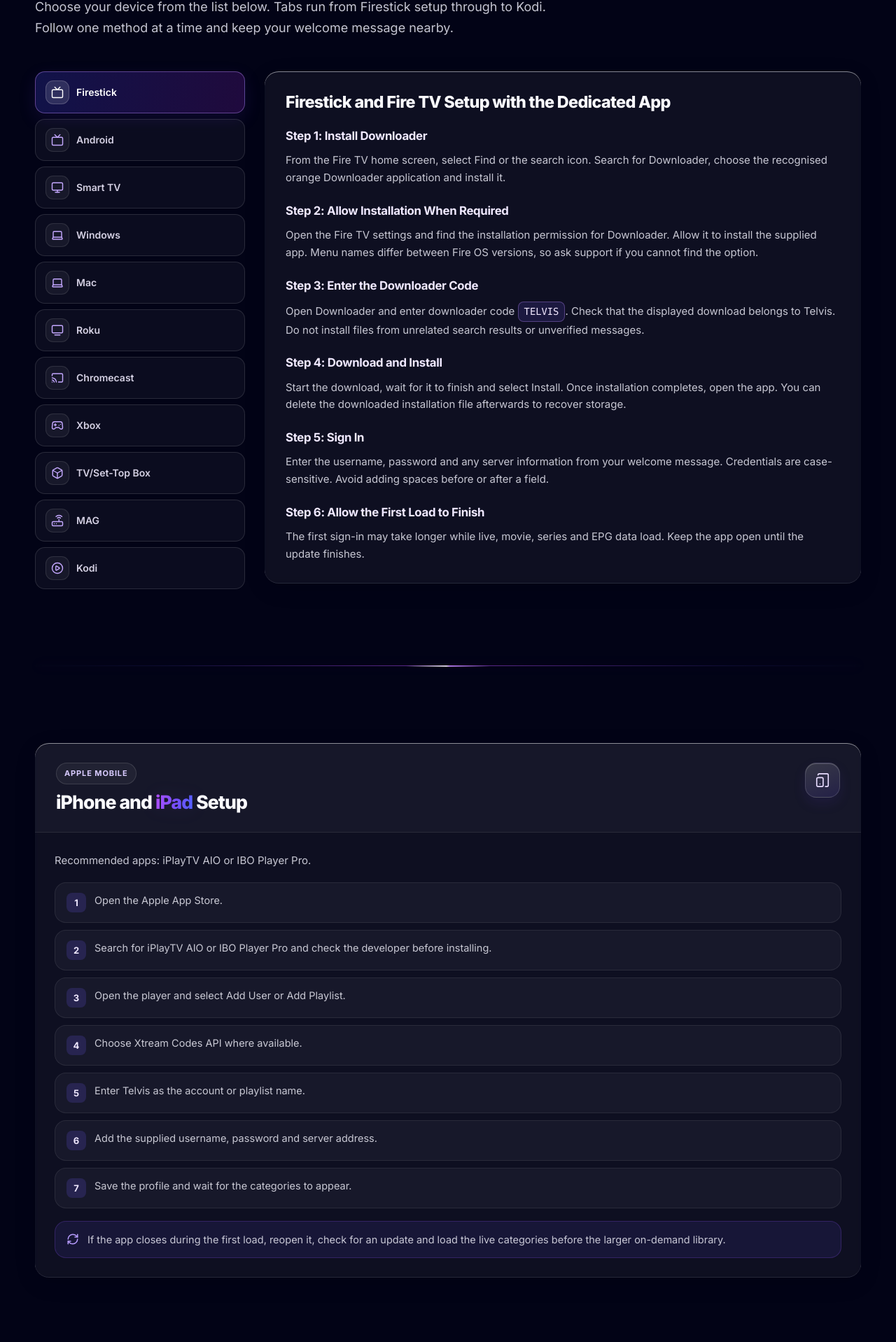
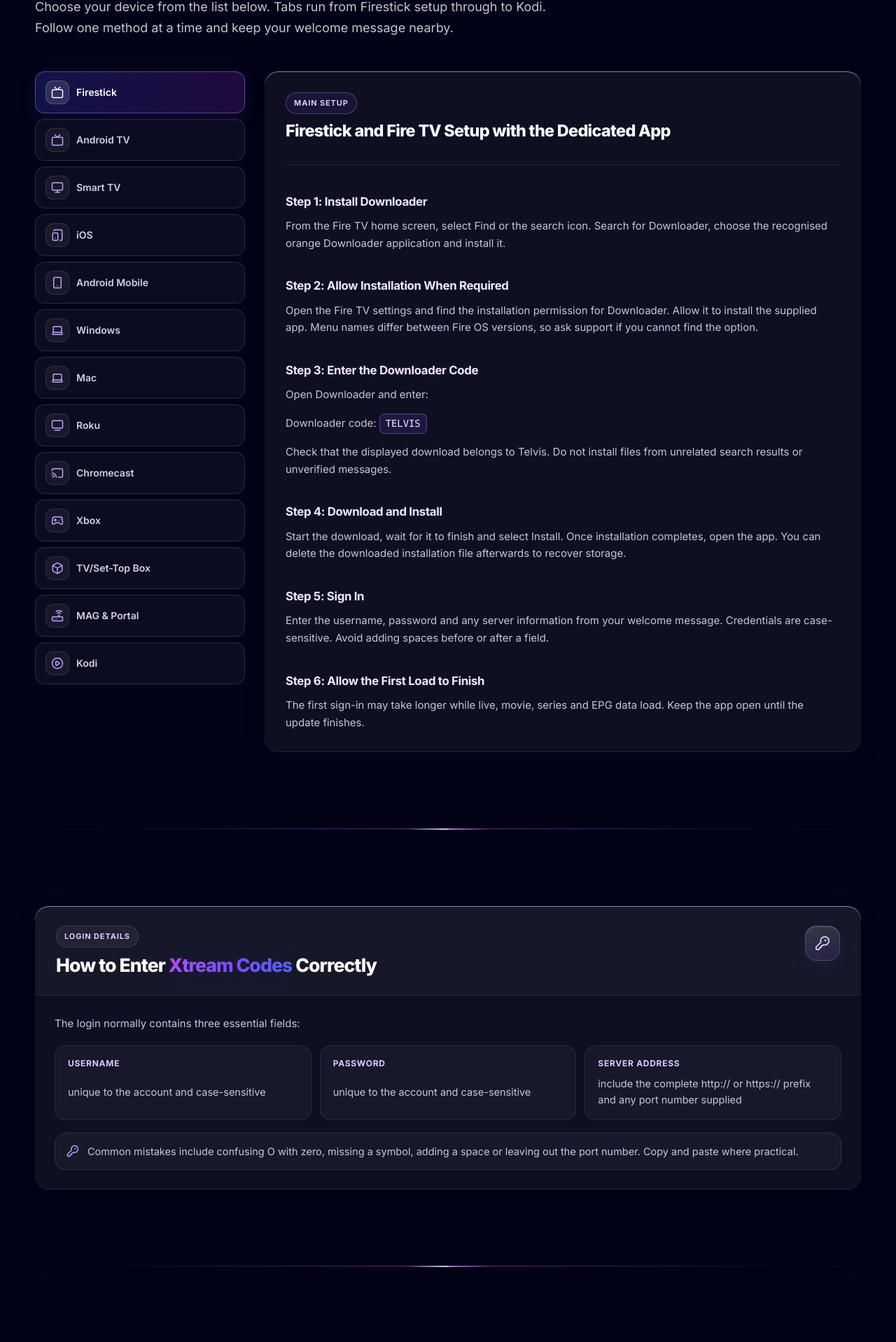
Before and after one commit to saimsultan380/brilltv.uk, a Next.js app: page /installation-guide in a window 1280 px wide. Shown: the part 1758-3676 px from the top of the page at 70% size. Built offline with nearby package versions, Linux system fonts and the light colour scheme.

Commit message:
first commit

```diff
--- a/app/globals.css
+++ b/app/globals.css
@@ -589,6 +589,33 @@
 .telvis-guide-panel {
   scroll-margin-top: 108px;
   padding: clamp(22px, 4vw, 30px);
+}
+
+.telvis-guide-panel-head {
+  display: grid;
+  gap: 10px;
+  margin-bottom: 18px;
+  padding-bottom: 18px;
+  border-bottom: 1px solid rgba(255, 255, 255, 0.08);
+}
+
+.telvis-guide-panel-eyebrow {
+  display: inline-flex;
+  width: fit-content;
+  padding: 6px 11px;
+  border-radius: 999px;
+  border: 1px solid rgba(190, 140, 255, 0.35);
+  background: rgba(130, 80, 255, 0.1);
+  color: #d8cbff;
+  font-size: 11px;
+  font-weight: 700;
+  letter-spacing: 0.08em;
+  text-transform: uppercase;
+}
+
+.telvis-guide-panel-body {
+  display: grid;
+  gap: 0;
 }
 
 .telvis-guide-panel:not(.is-active) {
--- a/app/installation-guide/page.tsx
+++ b/app/installation-guide/page.tsx
@@ -1,5 +1,4 @@
 import type { Metadata } from "next";
-import { InstallationGuideAdditionalDevices } from "@/components/installation/InstallationGuideAdditionalDevices";
 import { InstallationGuideBefore } from "@/components/installation/InstallationGuideBefore";
 import { InstallationGuideHero } from "@/components/installation/InstallationGuideHero";
 import {
@@ -71,7 +70,6 @@
           </div>
         </section>
 
-        <InstallationGuideAdditionalDevices />
         <InstallationGuideXtream />
         <InstallationGuideEpg />
         <InstallationGuideTroubleshooting />
--- a/components/installation/InstallationGuideAdditionalDevices.tsx
+++ /dev/null
@@ -1,61 +0,0 @@
-import {
-  GuideStandaloneSection,
-  guideStandaloneIcons,
-} from "@/components/installation/GuideStandaloneSection";
-import { TitleAccent } from "@/components/ui/SectionHeader";
-import { additionalDeviceSections } from "@/lib/installation-guide-data";
-
-const sectionConfig = {
-  "iphone-ipad": {
-    eyebrow: "Apple mobile",
-    icon: guideStandaloneIcons.iphone,
-    title: (
-      <>
-        iPhone and <TitleAccent>iPad</TitleAccent> Setup
-      </>
-    ),
-    variant: "ordered" as const,
-  },
-  "apple-tv": {
-    eyebrow: "Apple TV",
-    icon: guideStandaloneIcons.appleTv,
-    title: (
-      <>
-        <TitleAccent>Apple TV</TitleAccent> Setup
-      </>
-    ),
-    variant: "ordered" as const,
-  },
-  "android-mobile": {
-    eyebrow: "Android mobile",
-    icon: guideStandaloneIcons.androidMobile,
-    title: (
-      <>
-        Android Phone and <TitleAccent>Tablet</TitleAccent> Setup
-      </>
-    ),
-    variant: "content" as const,
-  },
-};
-
-export function InstallationGuideAdditionalDevices() {
-  return (
-    <>
-      {additionalDeviceSections.map((section) => {
-        const config = sectionConfig[section.id as keyof typeof sectionConfig];
-
-        return (
-          <GuideStandaloneSection
-            key={section.id}
-            id={`guide-${section.id}-heading`}
-            eyebrow={config.eyebrow}
-            title={config.title}
-            blocks={section.blocks}
-            variant={config.variant}
-            icon={config.icon}
-          />
-        );
-      })}
-    </>
-  );
-}
--- a/components/installation/InstallationGuideTabs.tsx
+++ b/components/installation/InstallationGuideTabs.tsx
@@ -8,6 +8,8 @@
   Monitor,
   PlayCircle,
   Router,
+  Smartphone,
+  TabletSmartphone,
   Tv,
   TvMinimal,
 } from "lucide-react";
@@ -25,6 +27,8 @@
 const guideDeviceIcons: Record<string, LucideIcon> = {
   firestick: Tv,
   "android-tv": Tv,
+  "android-mobile": Smartphone,
+  ios: TabletSmartphone,
   "smart-tv": Monitor,
   windows: Laptop,
   mac: Laptop,
@@ -105,10 +109,11 @@
               className={`telvis-glass telvis-guide-panel${isActive ? " is-active" : ""}`}
               hidden={!isActive}
             >
-              <CardRevealPart as="h2" className="telvis-guide-panel-title">
-                {section.title}
+              <CardRevealPart className="telvis-guide-panel-head">
+                <span className="telvis-guide-panel-eyebrow">Main Setup</span>
+                <h2 className="telvis-guide-panel-title">{section.title}</h2>
               </CardRevealPart>
-              <CardRevealPart>
+              <CardRevealPart className="telvis-guide-panel-body">
                 <GuideContent blocks={section.blocks} />
               </CardRevealPart>
             </CardReveal>
--- a/lib/installation-guide-data.ts
+++ b/lib/installation-guide-data.ts
@@ -68,7 +68,15 @@
     { type: "h3", text: "Step 3: Enter the Downloader Code" },
     {
       type: "p",
-      text: "Open Downloader and enter downloader code {{code}}. Check that the displayed download belongs to Telvis. Do not install files from unrelated search results or unverified messages.",
+      text: "Open Downloader and enter:",
+    },
+    {
+      type: "p",
+      text: "Downloader code: {{code}}",
+    },
+    {
+      type: "p",
+      text: "Check that the displayed download belongs to Telvis. Do not install files from unrelated search results or unverified messages.",
     },
     { type: "h3", text: "Step 4: Download and Install" },
     {
@@ -92,7 +100,7 @@
   firestickSection,
   {
     id: "android-tv",
-    label: "Android",
+    label: "Android TV",
     title: "Android TV, Google TV and Android Box Setup",
     blocks: [
       {
@@ -164,6 +172,68 @@
       {
         type: "p",
         text: "First check which operating system the television uses. Android TV and Google TV models should follow the Android TV instructions above. VIDAA and other systems must use a compatible player available in their own official store.",
+      },
+    ],
+  },
+  {
+    id: "ios",
+    label: "iOS",
+    title: "iPhone, iPad and Apple TV Setup",
+    blocks: [
+      { type: "h3", text: "iPhone and iPad Setup" },
+      { type: "p", text: "Recommended apps: iPlayTV AIO or IBO Player Pro." },
+      {
+        type: "ol",
+        items: [
+          "Open the Apple App Store.",
+          "Search for iPlayTV AIO or IBO Player Pro and check the developer before installing.",
+          "Open the player and select Add User or Add Playlist.",
+          "Choose Xtream Codes API where available.",
+          "Enter Telvis as the account or playlist name.",
+          "Add the supplied username, password and server address.",
+          "Save the profile and wait for the categories to appear.",
+        ],
+      },
+      {
+        type: "p",
+        text: "If the app closes during the first load, reopen it, check for an update and load the live categories before the larger on-demand library.",
+      },
+      { type: "h3", text: "Apple TV Setup" },
+      { type: "p", text: "Recommended app: IBO Player Pro." },
+      {
+        type: "ol",
+        items: [
+          "Open the App Store on Apple TV.",
+          "Search for IBO Player Pro and install the correct app.",
+          "Open it and choose the Xtream Codes login option where available.",
+          "Enter Telvis, your username, password and complete server address.",
+          "Save the profile and wait for the categories and EPG to load.",
+        ],
+      },
+      {
+        type: "p",
+        text: "Use the Apple TV keyboard on your iPhone where available to reduce typing mistakes. If the app displays a Device ID or Device Key, follow its official activation method or ask support for guidance.",
+      },
+    ],
+  },
+  {
+    id: "android-mobile",
+    label: "Android Mobile",
+    title: "Android Phone and Tablet Setup",
+    blocks: [
+      {
+        type: "p",
+        text: "Android phones and tablets can use the dedicated app or a compatible player.",
+      },
+      { type: "h3", text: "Dedicated App" },
+      {
+        type: "p",
+        text: "Download only from the verified location supplied by this website or support. Install the app, enter your login and permit the initial catalogue update to finish.",
+      },
+      { type: "h3", text: "Compatible Player" },
+      {
+        type: "p",
+        text: "Install the chosen player from Google Play, select Xtream Codes login and add the username, password and server address from your account message.",
       },
     ],
   },
@@ -304,7 +374,7 @@
   },
   {
     id: "mag-portal",
-    label: "MAG",
+    label: "MAG & Portal",
     title: "MAG and Portal-Based Decoder Setup",
     blocks: [
       {
@@ -346,76 +416,6 @@
       {
         type: "p",
         text: "If your account provides only Xtream Codes and no M3U address, use another supported player instead of converting or exposing your login on an unknown website.",
-      },
-    ],
-  },
-];
-
-export const additionalDeviceSections: GuideSectionData[] = [
-  {
-    id: "iphone-ipad",
-    label: "iPhone & iPad",
-    title: "iPhone and iPad Setup",
-    blocks: [
-      { type: "p", text: "Recommended apps: iPlayTV AIO or IBO Player Pro." },
-      {
-        type: "ol",
-        items: [
-          "Open the Apple App Store.",
-          "Search for iPlayTV AIO or IBO Player Pro and check the developer before installing.",
-          "Open the player and select Add User or Add Playlist.",
-          "Choose Xtream Codes API where available.",
-          "Enter Telvis as the account or playlist name.",
-          "Add the supplied username, password and server address.",
-          "Save the profile and wait for the categories to appear.",
-        ],
-      },
-      {
-        type: "p",
-        text: "If the app closes during the first load, reopen it, check for an update and load the live categories before the larger on-demand library.",
-      },
-    ],
-  },
-  {
-    id: "apple-tv",
-    label: "Apple TV",
-    title: "Apple TV Setup",
-    blocks: [
-      { type: "p", text: "Recommended app: IBO Player Pro." },
-      {
-        type: "ol",
-        items: [
-          "Open the App Store on Apple TV.",
-          "Search for IBO Player Pro and install the correct app.",
-          "Open it and choose the Xtream Codes login option where available.",
-          "Enter Telvis, your username, password and complete server address.",
-          "Save the profile and wait for the categories and EPG to load.",
-        ],
-      },
-      {
-        type: "p",
-        text: "Use the Apple TV keyboard on your iPhone where available to reduce typing mistakes. If the app displays a Device ID or Device Key, follow its official activation method or ask support for guidance.",
-      },
-    ],
-  },
-  {
-    id: "android-mobile",
-    label: "Android Phone & Tablet",
-    title: "Android Phone and Tablet Setup",
-    blocks: [
-      {
-        type: "p",
-        text: "Android phones and tablets can use the dedicated app or a compatible player.",
-      },
-      { type: "h3", text: "Dedicated App" },
-      {
-        type: "p",
-        text: "Download only from the verified location supplied by this website or support. Install the app, enter your login and permit the initial catalogue update to finish.",
-      },
-      { type: "h3", text: "Compatible Player" },
-      {
-        type: "p",
-        text: "Install the chosen player from Google Play, select Xtream Codes login and add the username, password and server address from your account message.",
       },
     ],
   },
```
